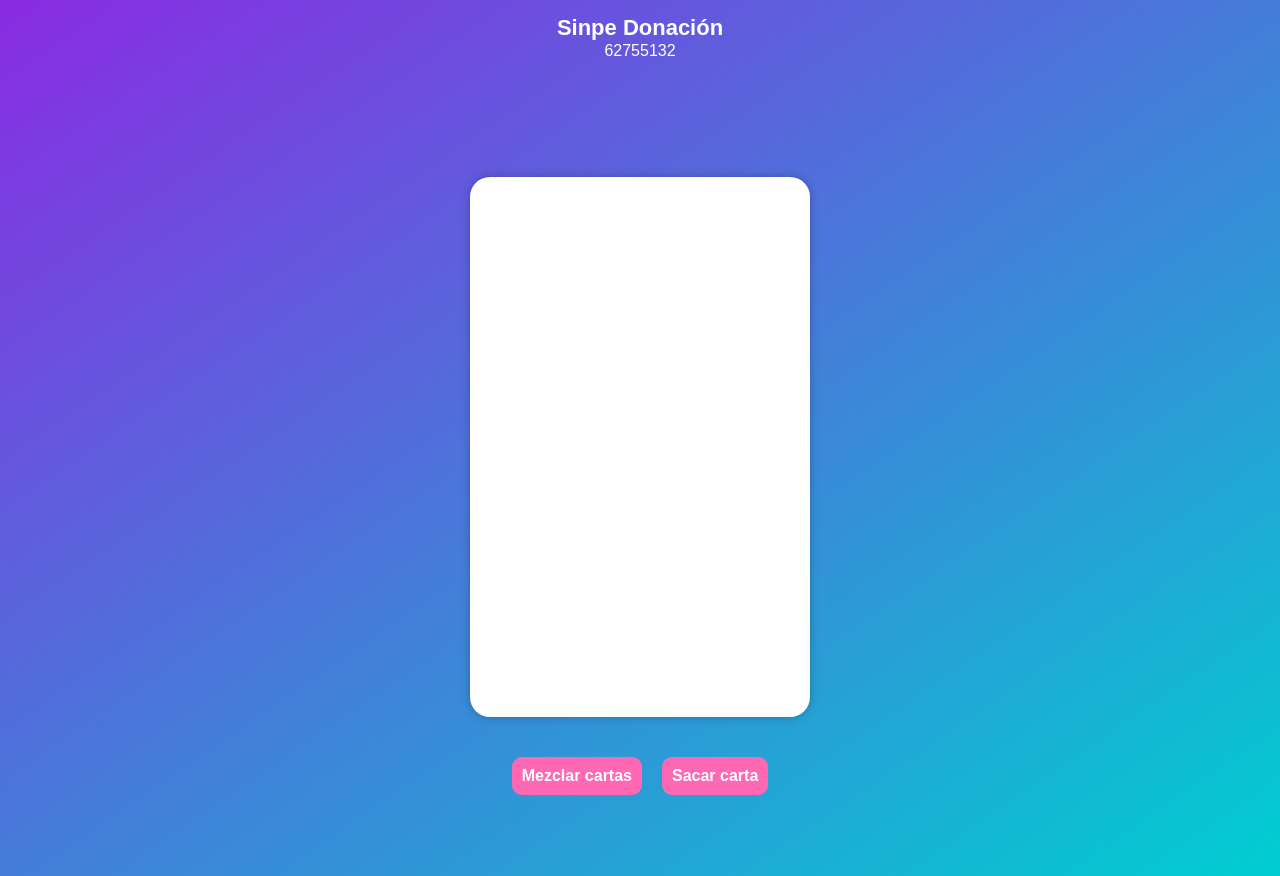
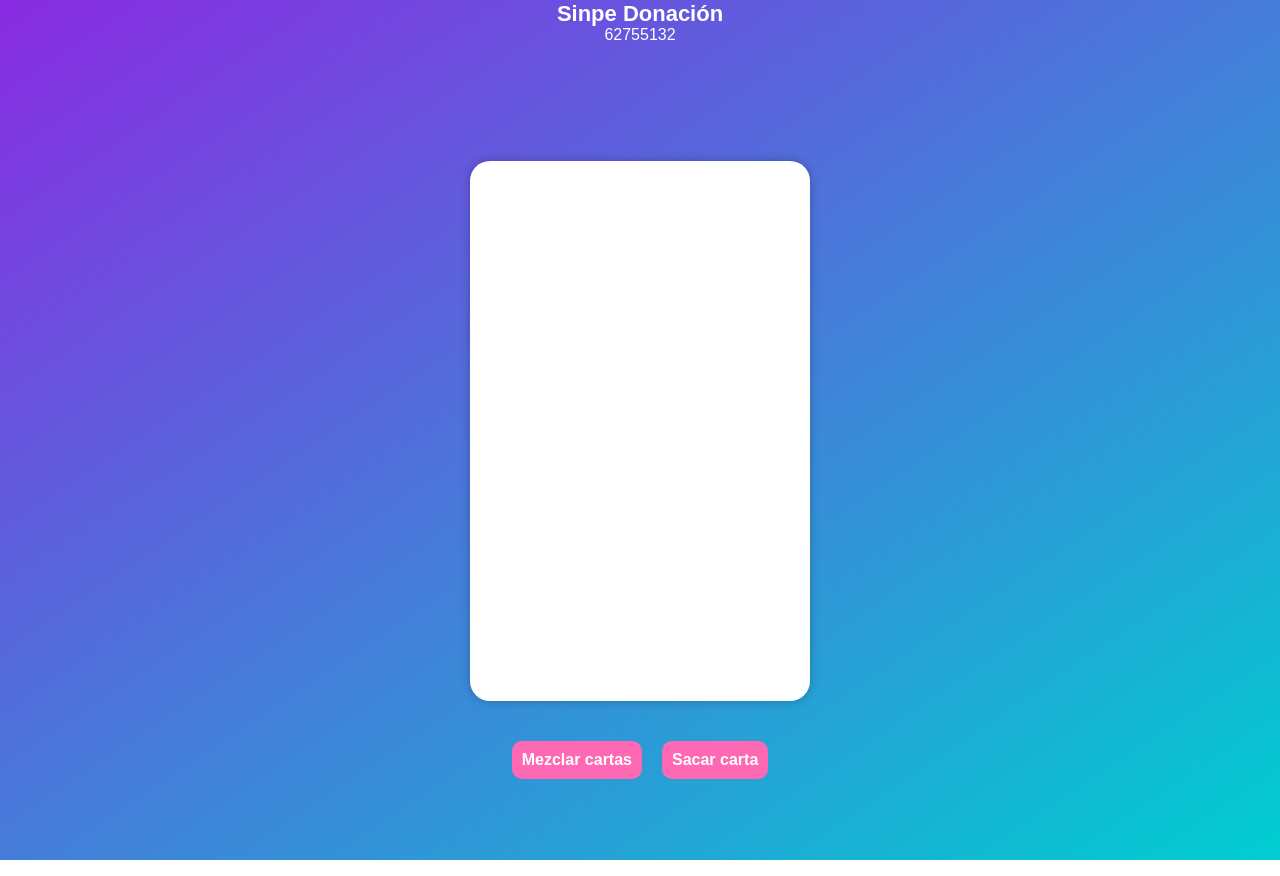
Before and after one commit to LuisAnchia/LuisAnchia.github.io, a plain HTML site: page index.html in a window 1280 px wide. Drawn offline with Linux system fonts and the light colour scheme.

Commit message:
Update style.css

```diff
--- a/style.css
+++ b/style.css
@@ -12,11 +12,13 @@ h1 {
   font-size: 22px;
   color: white;
   font-weight: 900;
+  position: relative;
+  top: -14px;
 }
 
 p {
   text-align: center;
-  margin-top: -13px;
+  margin-top: -29px;
   color: white;
 }
 
```
